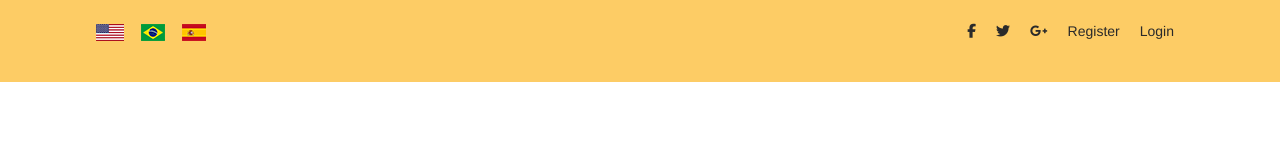
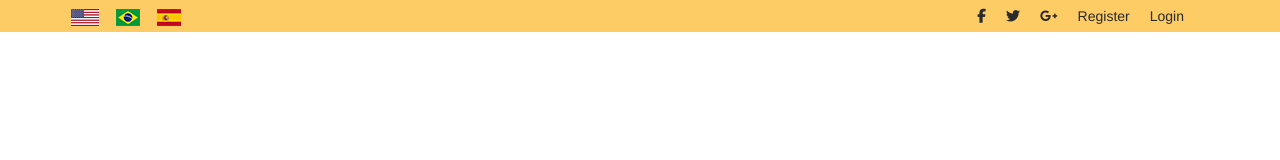
Before and after one commit to PawelSzy/ecomerce, a website: page index.html in a window 1280 px wide. Drawn offline with nearby package versions, Linux system fonts and the light colour scheme.

Commit message:
Styling header

```diff
--- a/index.html
+++ b/index.html
@@ -31,7 +31,7 @@
   <!-- Add your site or application content here -->
   <header class="header">
     <div class="container d-flex">
-      <nav class="navbar navbar-light navbar-expand-lg w-100">
+      <nav class="header__navbar navbar navbar-light navbar-expand-lg w-100">
         <div class="navbar-brand header__flags col-2 d-flex" >
             <a class="header__flags__flag header_flags__flag--usa" href=""><img src="./img/usa-flag.png"></a>
             <a class="header__flags__flag header_flags__flag--brazil" href=""><img src="./img/brazil-flag.png"></a>
@@ -43,7 +43,6 @@
         </button>
 
         <div class="collapse navbar-collapse" id="navbarNavAltMarkup">
-
           <div class="d-flex header__login">
             <a href="" class="header__login__element nav-item nav-link header__contact-icon fab fa-facebook-f"></a>
 
--- a/sass/_header.scss
+++ b/sass/_header.scss
@@ -1,6 +1,18 @@
 .header {
   background-color: #fdcc65;
+  &__navbar {
+    padding: 0;
+    margin-bottom: 0;
+    &.navbar {
+      margin-bottom: 0;
+      min-height: 0;
+    }
+  }
   &__flags {
+    &.navbar-brand {
+      padding: 0;
+      height: auto;
+    }
     &__flag + &__flag {
       margin-left: 17px;
     }
```
Also changed, not shown: css/main.css, 1 other file.
